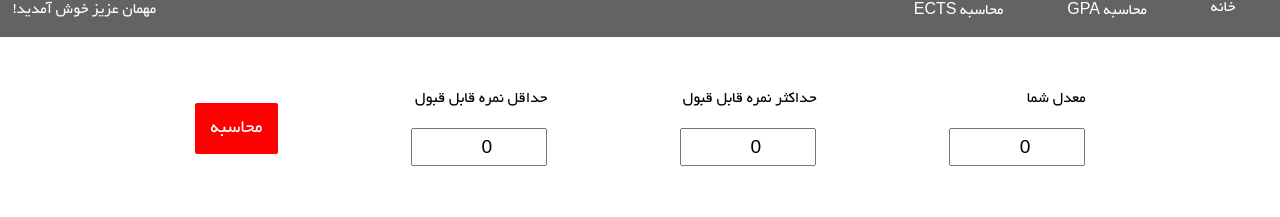
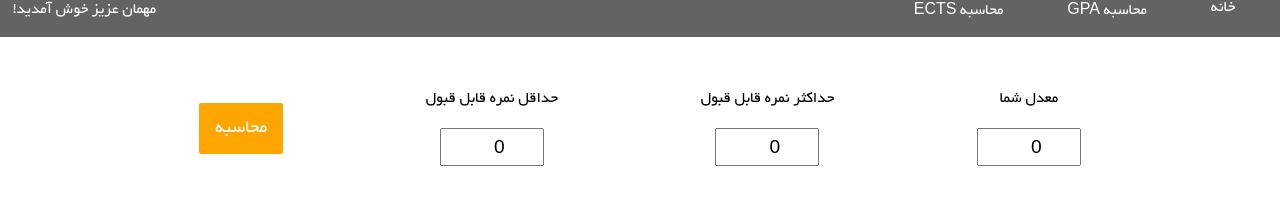
Before and after one commit to mohammadJaliliTorkamani/stu_assist, a React (Create React App) app: page /gpa-calculator in a window 1280 px wide. Shown: the part 163-380 px from the top of the page. Built offline with nearby package versions, Linux system fonts and the light colour scheme; the HTML template or start-up script is replaced by a standard one.

Commit message:
few item rename

```diff
--- a/src/components/GPANumericField.tsx
+++ b/src/components/TitledNumericInput.tsx
@@ -5,15 +5,16 @@ const Container = styled.div`
     display: flex;
     flex-direction: column;
     justify-content: space-around;
+    align-items: center;
 `;
 
 const Title = styled.div`
-
+    color: black;
 `;
 
 const ValueInput = styled.input`
     height: 2rem;
-    width: 8rem;
+    width: 6rem;
     coolor: black;
     text-align: center;
     font-size: 1.2rem;
@@ -21,19 +22,27 @@ const ValueInput = styled.input`
 
 interface IProps {
     title: string,
+    max: number,
+    min: number,
     value: any,
     setValue: any
 }
 
-function GPANumericField({ title, value, setValue }: IProps) {
+function TitledNumericInput({ title, max, min, value, setValue }: IProps) {
     return (
         <Container>
             <Title>
                 {title}
             </Title>
-            <ValueInput type='number' min={0} max={20} value={value} onChange={e => setValue(e.target.value)} />
+            <ValueInput
+                type='number'
+                min={min}
+                max={max}
+                value={value}
+                onChange={e => parseInt(e.target.value) <= max ? setValue(e.target.value) : null}
+            />
         </Container>
     )
 }
 
-export default GPANumericField
+export default TitledNumericInput
--- a/src/pages/GPACalculator.tsx
+++ b/src/pages/GPACalculator.tsx
@@ -2,7 +2,7 @@ import styled from "@emotion/styled";
 import { useState } from "react";
 import Button from "../components/Button";
 import Footer from "../components/Footer";
-import GPANumericField from "../components/GPANumericField";
+import TitledNumericInput from "../components/TitledNumericInput";
 import Header from "../components/Header";
 
 const footerPages = [{
@@ -108,10 +108,10 @@ function GPACalculator() {
             <Header pages={headerPages} user={"مهمان"} />
             <GPAContainer>
                 <FieldsContainer>
-                    <GPANumericField title={"معدل شما"} value={grade} setValue={setGrade} />
-                    <GPANumericField title={"حداکثر نمره قابل قبول"} value={min} setValue={setMin} />
-                    <GPANumericField title={"حداقل نمره قابل قبول"} value={max} setValue={setMax} />
-                    <Button title={"محاسبه"} color={"red"} onClick={() => handleCalculate()} />
+                    <TitledNumericInput title={"معدل شما"} value={grade} setValue={setGrade} max={20} min={0} />
+                    <TitledNumericInput title={"حداکثر نمره قابل قبول"} value={min} setValue={setMin} max={20} min={0} />
+                    <TitledNumericInput title={"حداقل نمره قابل قبول"} value={max} setValue={setMax} max={20} min={0} />
+                    <Button title={"محاسبه"} color={"orange"} onClick={() => handleCalculate()} />
                 </FieldsContainer>
                 <ResultContainer>
                     <ResultInnerContainer>
```
